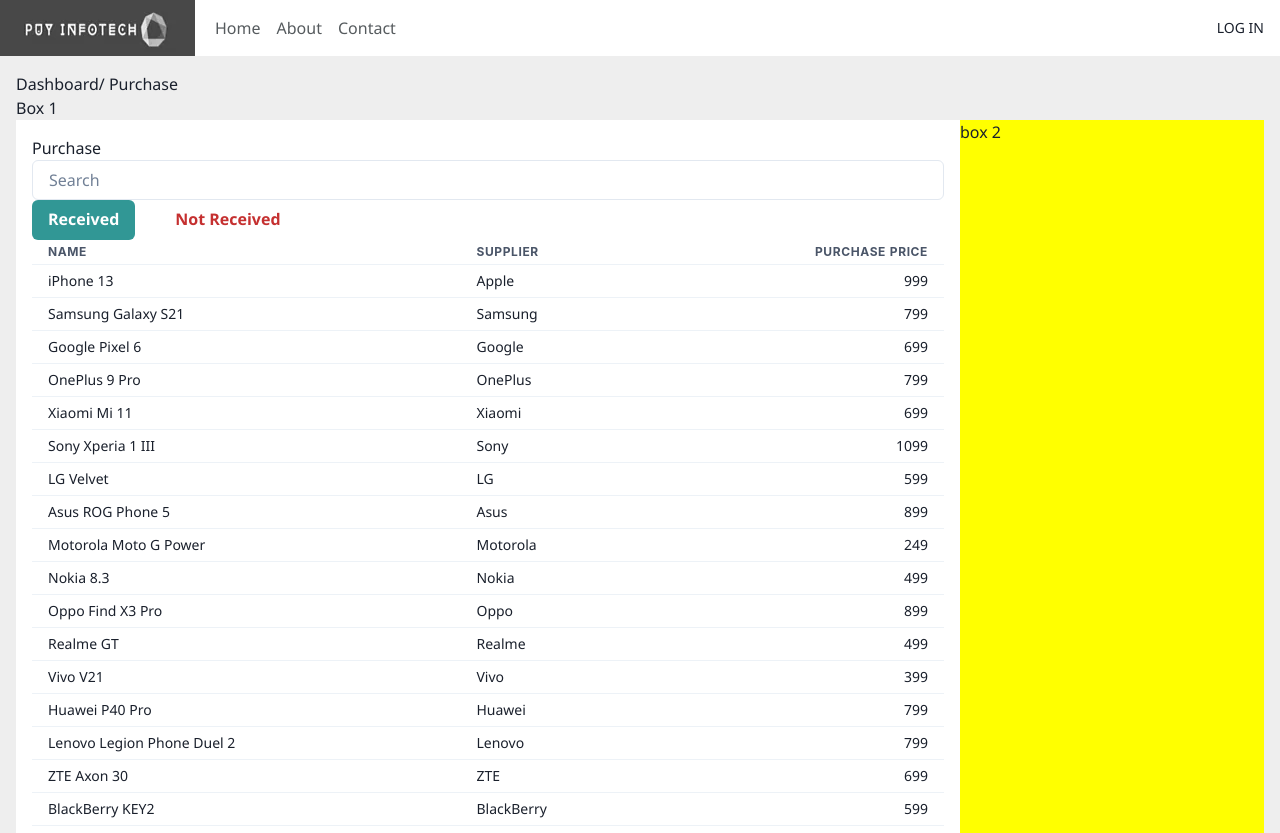
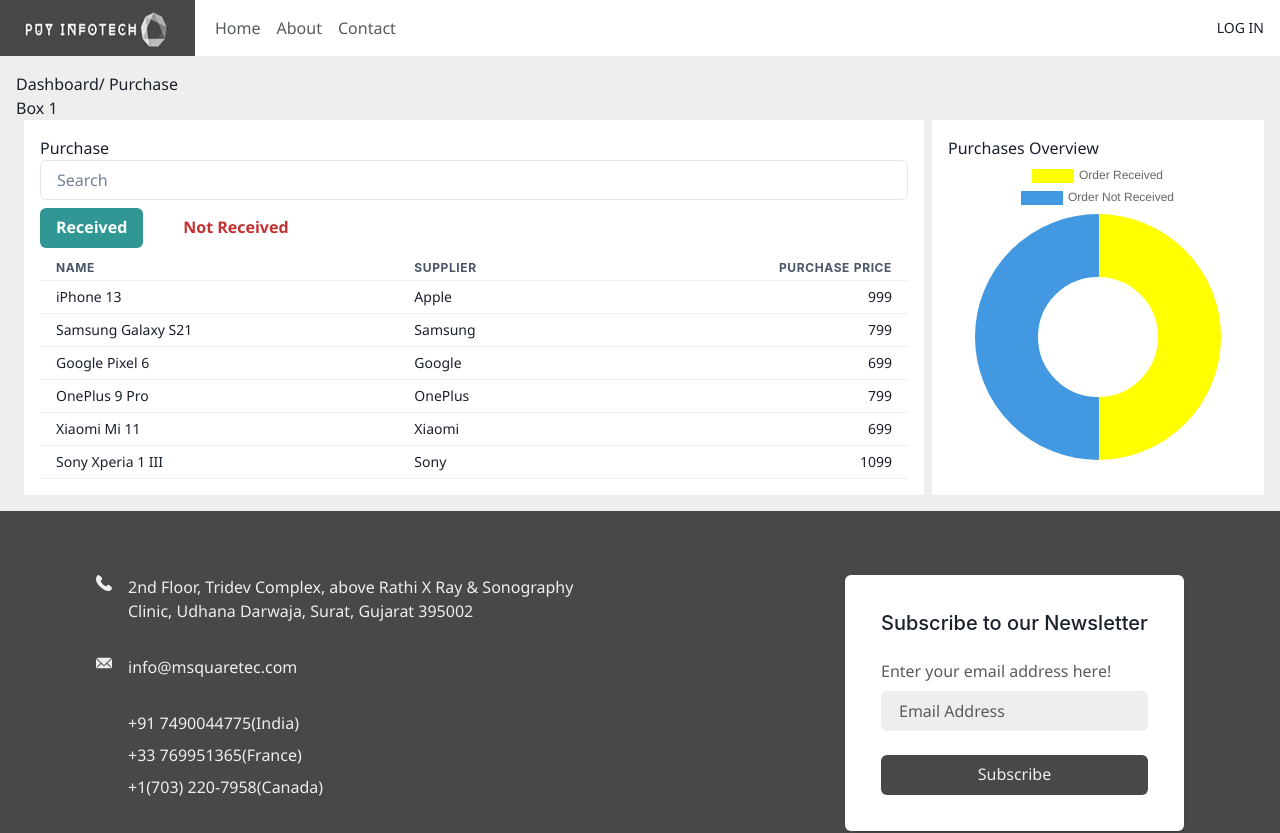
Before and after one commit to sharonkorir/dashboard_project, a React (Vite) app: page / in a window 1280 px wide. Shown: the top 833 px of the page. Built offline with nearby package versions, Linux system fonts and the light colour scheme; some icons are missing.

Commit message:
Feat: create orders received pie chart

```diff
--- a/package.json
+++ b/package.json
@@ -14,8 +14,10 @@
     "@chakra-ui/react": "^2.8.1",
     "@emotion/react": "^11.11.1",
     "@emotion/styled": "^11.11.0",
+    "chart.js": "^4.4.0",
     "framer-motion": "^10.16.4",
     "react": "^18.2.0",
+    "react-chartjs-2": "^5.2.0",
     "react-dom": "^18.2.0",
     "react-icons": "^4.11.0"
   },
--- /dev/null
+++ b/src/components/PieChart.jsx
@@ -0,0 +1,23 @@
+import { Chart as ChartJs, ArcElement, Tooltip, Legend } from "chart.js";
+import { Doughnut } from "react-chartjs-2";
+import { useTheme } from "@chakra-ui/react";
+
+export const PieChart = () => {
+  const theme = useTheme();
+  ChartJs.register(ArcElement, Legend, Tooltip);
+  const data = {
+    datasets: [
+      {
+        label: "Purchases Overview",
+        data: [6, 6],
+        backgroundColor: ["yellow", "#4299E1"],
+        borderColor: ["yellow", "#4299E1"],
+      },
+    ],
+    labels: ["Order Received", "Order Not Received"],
+  };
+
+  const options = {};
+
+  return <Doughnut data={data} options={options} />;
+};
--- a/src/data/smartphones.js
+++ b/src/data/smartphones.js
@@ -41,104 +41,104 @@
     purchasePrice: 1099,
     orderReceived: true,
   },
-  {
-    id: 7,
-    name: "LG Velvet",
-    supplier: "LG",
-    purchasePrice: 599,
-    orderReceived: true,
-  },
-  {
-    id: 8,
-    name: "Asus ROG Phone 5",
-    supplier: "Asus",
-    purchasePrice: 899,
-    orderReceived: false,
-  },
-  {
-    id: 9,
-    name: "Motorola Moto G Power",
-    supplier: "Motorola",
-    purchasePrice: 249,
-    orderReceived: true,
-  },
-  {
-    id: 10,
-    name: "Nokia 8.3",
-    supplier: "Nokia",
-    purchasePrice: 499,
-    orderReceived: true,
-  },
-  {
-    id: 11,
-    name: "Oppo Find X3 Pro",
-    supplier: "Oppo",
-    purchasePrice: 899,
-    orderReceived: false,
-  },
-  {
-    id: 12,
-    name: "Realme GT",
-    supplier: "Realme",
-    purchasePrice: 499,
-    orderReceived: true,
-  },
-  {
-    id: 13,
-    name: "Vivo V21",
-    supplier: "Vivo",
-    purchasePrice: 399,
-    orderReceived: true,
-  },
-  {
-    id: 14,
-    name: "Huawei P40 Pro",
-    supplier: "Huawei",
-    purchasePrice: 799,
-    orderReceived: false,
-  },
-  {
-    id: 15,
-    name: "Lenovo Legion Phone Duel 2",
-    supplier: "Lenovo",
-    purchasePrice: 799,
-    orderReceived: true,
-  },
-  {
-    id: 16,
-    name: "ZTE Axon 30",
-    supplier: "ZTE",
-    purchasePrice: 699,
-    orderReceived: true,
-  },
-  {
-    id: 17,
-    name: "BlackBerry KEY2",
-    supplier: "BlackBerry",
-    purchasePrice: 599,
-    orderReceived: false,
-  },
-  {
-    id: 18,
-    name: "HTC U12+",
-    supplier: "HTC",
-    purchasePrice: 499,
-    orderReceived: true,
-  },
-  {
-    id: 19,
-    name: "Nokia 3310",
-    supplier: "Nokia",
-    purchasePrice: 49,
-    orderReceived: true,
-  },
-  {
-    id: 20,
-    name: "Sony Xperia XZ Premium",
-    supplier: "Sony",
-    purchasePrice: 699,
-    orderReceived: false,
-  },
+  //   {
+  //     id: 7,
+  //     name: "LG Velvet",
+  //     supplier: "LG",
+  //     purchasePrice: 599,
+  //     orderReceived: true,
+  //   },
+  //   {
+  //     id: 8,
+  //     name: "Asus ROG Phone 5",
+  //     supplier: "Asus",
+  //     purchasePrice: 899,
+  //     orderReceived: false,
+  //   },
+  //   {
+  //     id: 9,
+  //     name: "Motorola Moto G Power",
+  //     supplier: "Motorola",
+  //     purchasePrice: 249,
+  //     orderReceived: true,
+  //   },
+  //   {
+  //     id: 10,
+  //     name: "Nokia 8.3",
+  //     supplier: "Nokia",
+  //     purchasePrice: 499,
+  //     orderReceived: true,
+  //   },
+  //   {
+  //     id: 11,
+  //     name: "Oppo Find X3 Pro",
+  //     supplier: "Oppo",
+  //     purchasePrice: 899,
+  //     orderReceived: false,
+  //   },
+  //   {
+  //     id: 12,
+  //     name: "Realme GT",
+  //     supplier: "Realme",
+  //     purchasePrice: 499,
+  //     orderReceived: true,
+  //   },
+  //   {
+  //     id: 13,
+  //     name: "Vivo V21",
+  //     supplier: "Vivo",
+  //     purchasePrice: 399,
+  //     orderReceived: true,
+  //   },
+  //   {
+  //     id: 14,
+  //     name: "Huawei P40 Pro",
+  //     supplier: "Huawei",
+  //     purchasePrice: 799,
+  //     orderReceived: false,
+  //   },
+  //   {
+  //     id: 15,
+  //     name: "Lenovo Legion Phone Duel 2",
+  //     supplier: "Lenovo",
+  //     purchasePrice: 799,
+  //     orderReceived: true,
+  //   },
+  //   {
+  //     id: 16,
+  //     name: "ZTE Axon 30",
+  //     supplier: "ZTE",
+  //     purchasePrice: 699,
+  //     orderReceived: true,
+  //   },
+  //   {
+  //     id: 17,
+  //     name: "BlackBerry KEY2",
+  //     supplier: "BlackBerry",
+  //     purchasePrice: 599,
+  //     orderReceived: false,
+  //   },
+  //   {
+  //     id: 18,
+  //     name: "HTC U12+",
+  //     supplier: "HTC",
+  //     purchasePrice: 499,
+  //     orderReceived: true,
+  //   },
+  //   {
+  //     id: 19,
+  //     name: "Nokia 3310",
+  //     supplier: "Nokia",
+  //     purchasePrice: 49,
+  //     orderReceived: true,
+  //   },
+  //   {
+  //     id: 20,
+  //     name: "Sony Xperia XZ Premium",
+  //     supplier: "Sony",
+  //     purchasePrice: 699,
+  //     orderReceived: false,
+  //   },
 ];
 
 export default smartphoneData;
--- a/src/pages/Purchase.jsx
+++ b/src/pages/Purchase.jsx
@@ -14,6 +14,7 @@
   ButtonGroup,
 } from "@chakra-ui/react";
 import PhoneTable from "../components/PhoneTable";
+import { PieChart } from "../components/PieChart";
 
 export default function Purchase() {
   const theme = useTheme();
@@ -23,10 +24,10 @@
       <Text>Dashboard/ Purchase</Text>
       <Box>Box 1</Box>
       <Flex direction={{ base: "column", md: "row" }}>
-        <Box flex={0.75} bg={"white"} p={"1rem"}>
+        <Box flex={0.75} bg={"white"} p={"1rem"} mx={"0.5rem"}>
           <Text>Purchase</Text>
           <Input placeholder="Search" />
-          <ButtonGroup spacing="6">
+          <ButtonGroup spacing="6" my={"0.5rem"}>
             <Button colorScheme="teal">Received</Button>
             <Button variant={"ghost"} colorScheme="red">
               Not Received
@@ -34,8 +35,9 @@
           </ButtonGroup>
           <PhoneTable />
         </Box>
-        <Box bg={"yellow"} flex={"0.25"}>
-          <Box>box 2</Box>
+        <Box flex={"0.25"} bg={"white"} p={"1rem"}>
+          <Text>Purchases Overview</Text>
+          <PieChart />
         </Box>
       </Flex>
     </Box>
```
Also changed, not shown: 1 other file (tests, documents, lock files or other folders).
